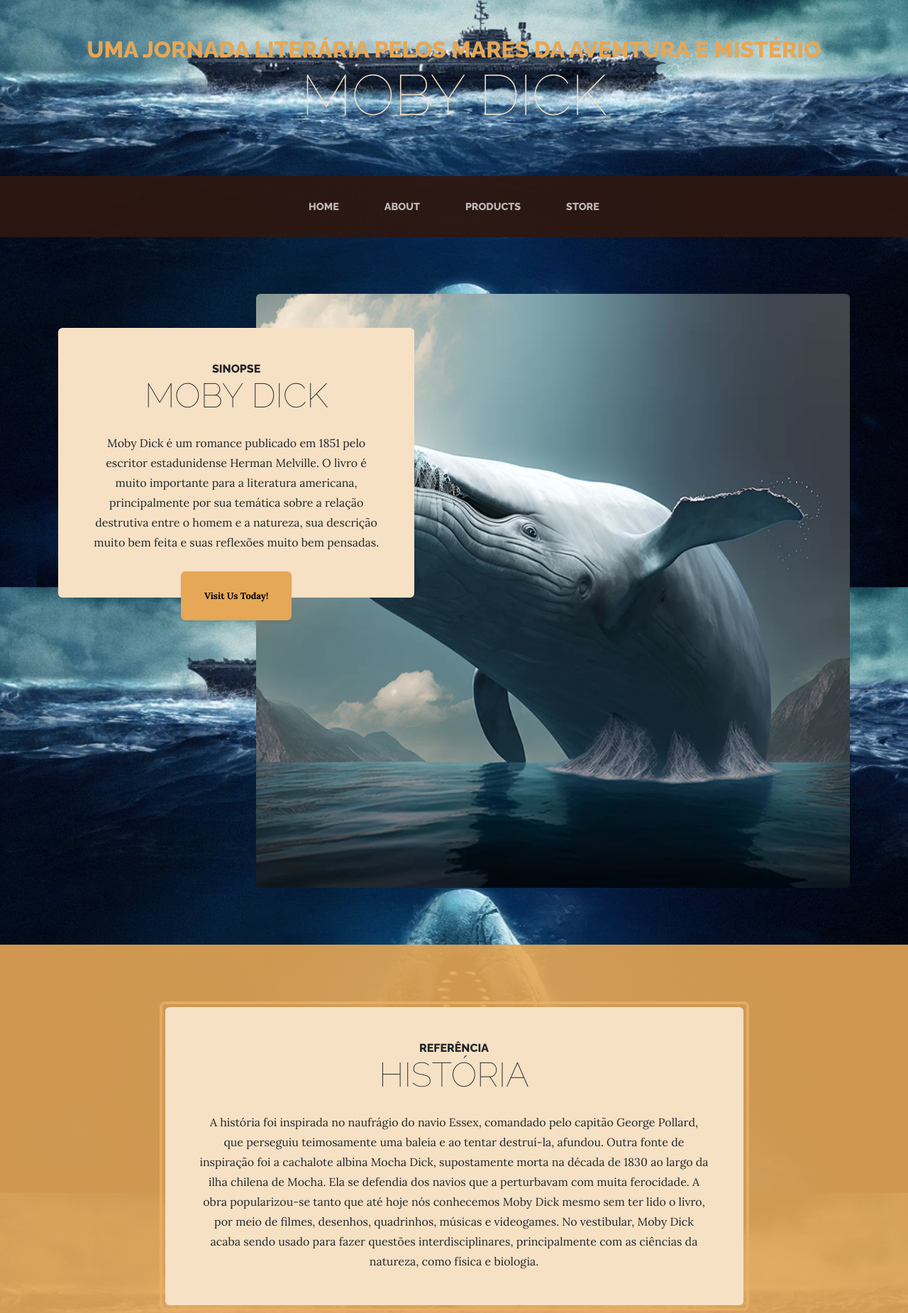
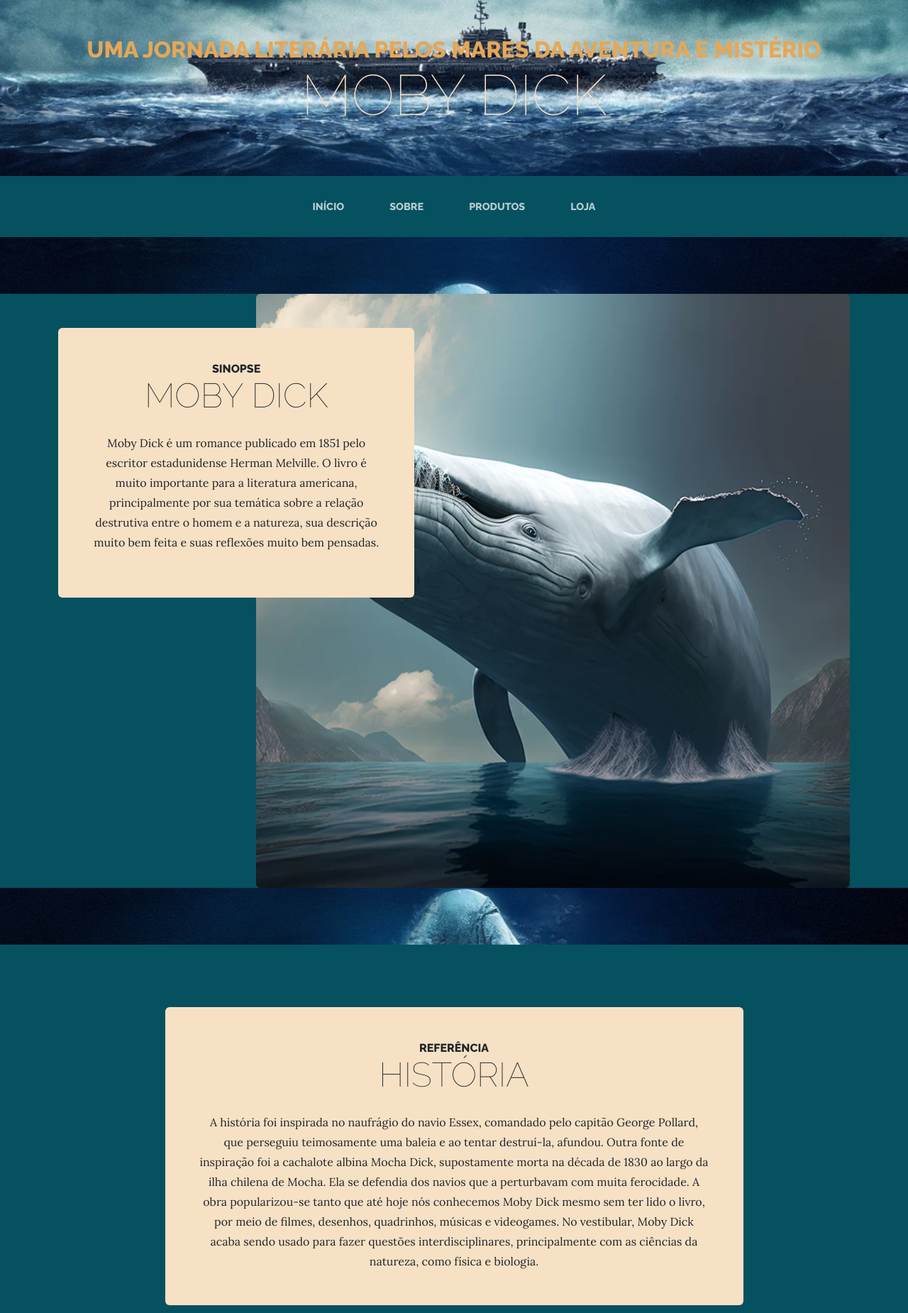
Before and after one commit to Murilosgama/Livro_Portugues, a plain HTML site: page index.html in a window 1280 px wide. Shown: the part 26-1876 px from the top of the page at 71% size. Drawn offline with nearby package versions, Linux system fonts and the light colour scheme.

Commit message:
Add files via upload

```diff
--- a/index.html
+++ b/index.html
@@ -21,36 +21,35 @@
             </h1>
         </header>
         <!-- Navigation-->
-        <nav class="navbar navbar-expand-lg navbar-dark py-lg-4" id="mainNav">
-            <div class="container">
+        <div class="navbar navbar-expand-lg navbar-dark py-lg-4" id="mainNav">
+            <div class="container divcolorsobre">
                 <a class="navbar-brand text-uppercase fw-bold d-lg-none" href="index.html">Start Bootstrap</a>
                 <button class="navbar-toggler" type="button" data-bs-toggle="collapse" data-bs-target="#navbarSupportedContent" aria-controls="navbarSupportedContent" aria-expanded="false" aria-label="Toggle navigation"><span class="navbar-toggler-icon"></span></button>
                 <div class="collapse navbar-collapse" id="navbarSupportedContent">
                     <ul class="navbar-nav mx-auto">
-                        <li class="nav-item px-lg-4"><a class="nav-link text-uppercase" href="index.html">Home</a></li>
-                        <li class="nav-item px-lg-4"><a class="nav-link text-uppercase" href="about.html">About</a></li>
-                        <li class="nav-item px-lg-4"><a class="nav-link text-uppercase" href="products.html">Products</a></li>
-                        <li class="nav-item px-lg-4"><a class="nav-link text-uppercase" href="store.html">Store</a></li>
+                        <li class="nav-item px-lg-4"><a class="nav-link text-uppercase" href="index.html">Início</a></li>
+                        <li class="nav-item px-lg-4"><a class="nav-link text-uppercase" href="about.html">Sobre</a></li>
+                        <li class="nav-item px-lg-4"><a class="nav-link text-uppercase" href="products.html">Produtos</a></li>
+                        <li class="nav-item px-lg-4"><a class="nav-link text-uppercase" href="store.html">Loja</a></li>
                     </ul>
                 </div>
             </div>
-        </nav>
-        <section class="page-section clearfix">
+        </div>
+        <section class="page-section clearfix divcolorsobre">
             <div class="container">
                 <div class="intro">
                     <img class="intro-img img-fluid mb-3 mb-lg-0 rounded" src="assets/img/SinopseHome.webp" alt="..." />
-                    <div class="intro-text left-0 text-center bg-faded p-5 rounded">
+                    <div class="intro-text left-0 text-center bg-faded p-5 rounded divcolortext">
                         <h2 class="section-heading mb-4">
                             <span class="section-heading-upper">Sinopse</span>
                             <span class="section-heading-lower">Moby Dick</span>
                         </h2>
                         <p class="mb-3">Moby Dick é um romance publicado em 1851 pelo escritor estadunidense Herman Melville. O livro é muito importante para a literatura americana, principalmente por sua temática sobre a relação destrutiva entre o homem e a natureza, sua descrição muito bem feita e suas reflexões muito bem pensadas.</p>
-                        <div class="intro-button mx-auto"><a class="btn btn-primary btn-xl" href="#!">Visit Us Today!</a></div>
                     </div>
                 </div>
             </div>
         </section>
-        <section class="page-section cta">
+        <section class="page-section cta divcolorsobre">
             <div class="container">
                 <div class="row">
                     <div class="col-xl-9 mx-auto">
@@ -69,7 +68,7 @@
                 </div>
             </div>
         </section>
-        <footer class="footer text-faded text-center py-5">
+        <footer class="footer text-faded text-center py-5 footerhome">
             <div class="container"><p class="m-0 small">Copyright &copy; Your Website 2023</p></div>
         </footer>
         <!-- Bootstrap core JS-->
```
Also changed, not shown: css/styles.css.
